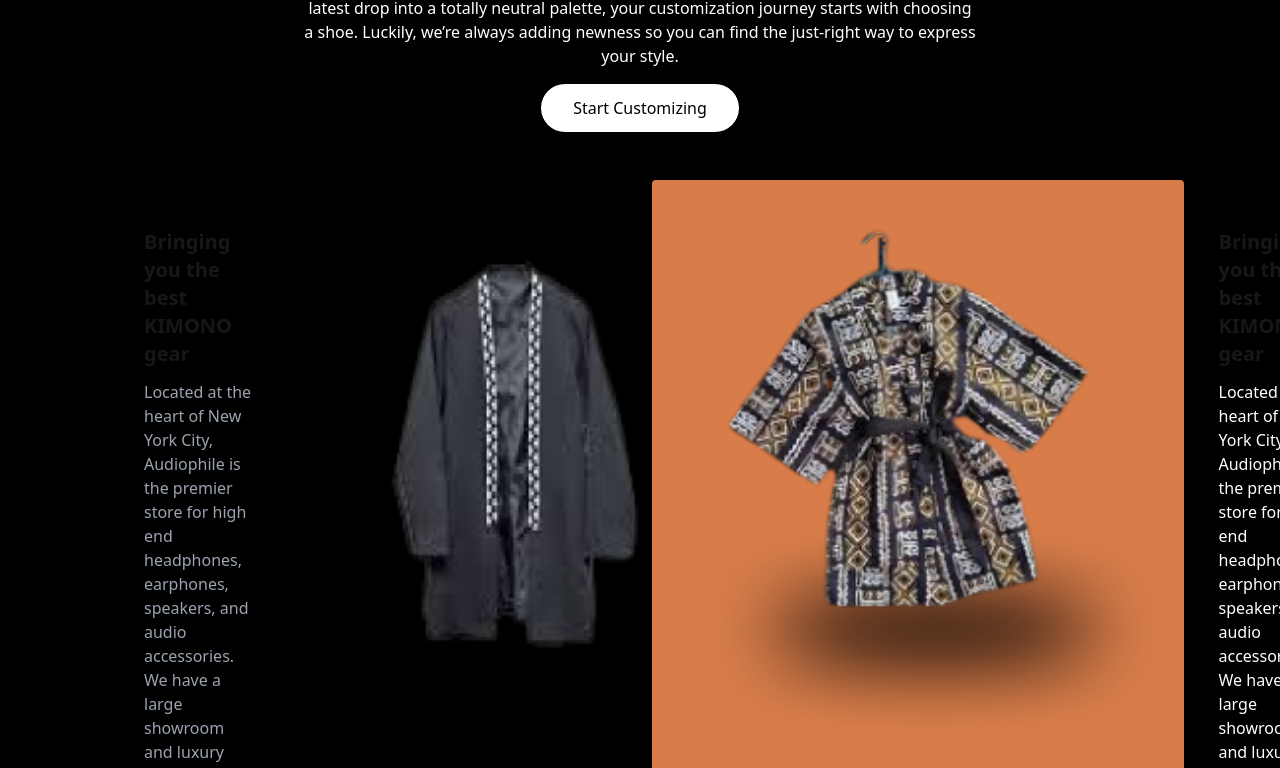
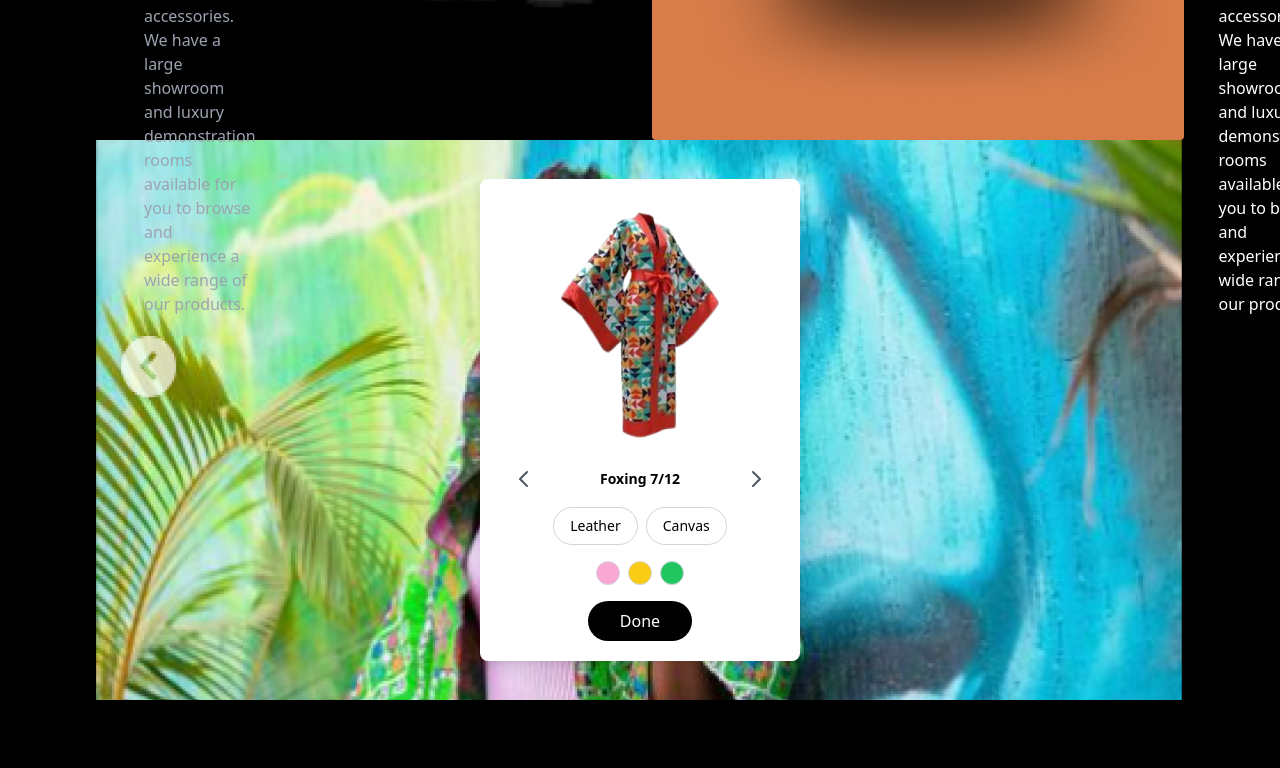
Before and after one commit to kajugadaniels/ecommerce-reactjs-frontend, a Next.js app: page / in a window 1280 px wide. Shown: the part 1716-2484 px from the top of the page. Built offline with nearby package versions, Linux system fonts and the light colour scheme.

Commit message:
New changes

```diff
--- a/app/(user)/page.tsx
+++ b/app/(user)/page.tsx
@@ -130,7 +130,7 @@ const Home = () => {
 
                     <div
                         className="w-full bg-cover bg-center h-screen sm:h-[70vh] flex items-center justify-center"
-                        style={{ backgroundImage: "url('/hero/image.png')" }}
+                        style={{ backgroundImage: "url('/hero/girl.png')" }}
                     >
                         <div className="relative w-full max-w-xs bg-white rounded-lg shadow-lg p-5 pt-[10%] pb-[10%] sm:p-8 sm:pt-5 sm:pb-5 sm:w-80">
                             <img
--- a/components/Hero.tsx
+++ b/components/Hero.tsx
@@ -3,7 +3,7 @@ import React from 'react';
 const Hero = () => {
   return (
     <div
-      className="h-[100vh] w-full bg-cover bg-center"
+      className="h-[70vh] sm:h-[20vh] w-full bg-cover bg-center"
       style={{ backgroundImage: "url('/hero/image.png')" }}
     ></div>
   );
```
